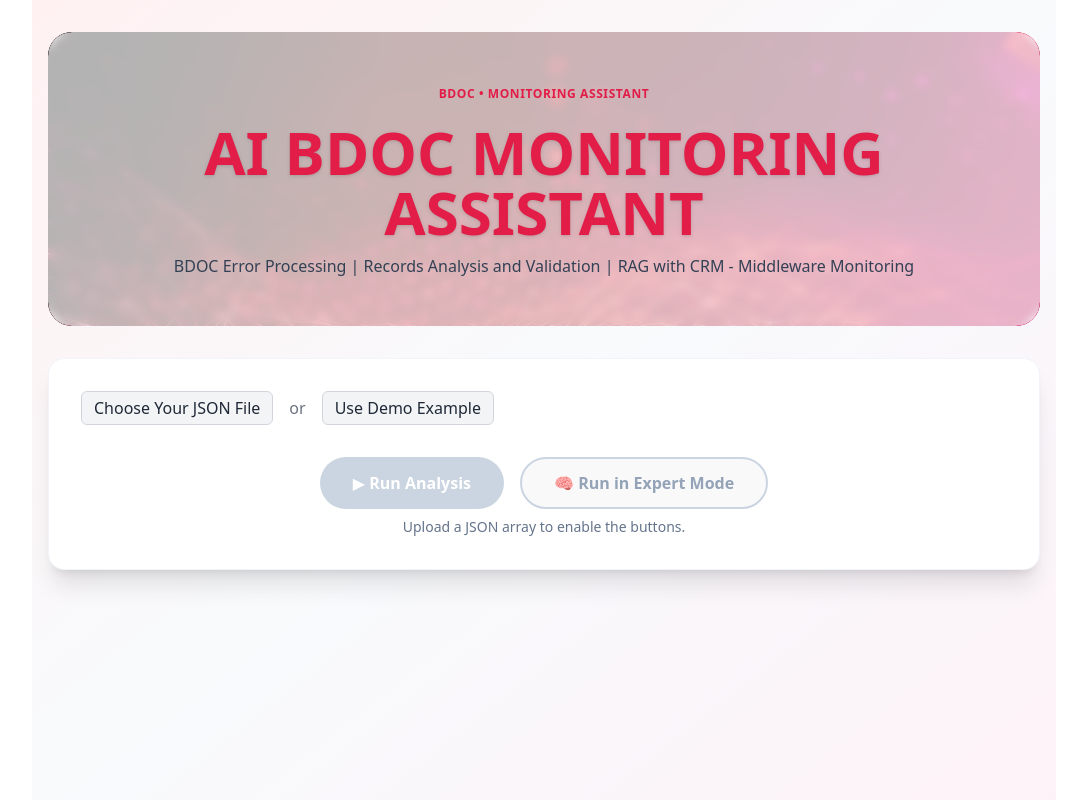
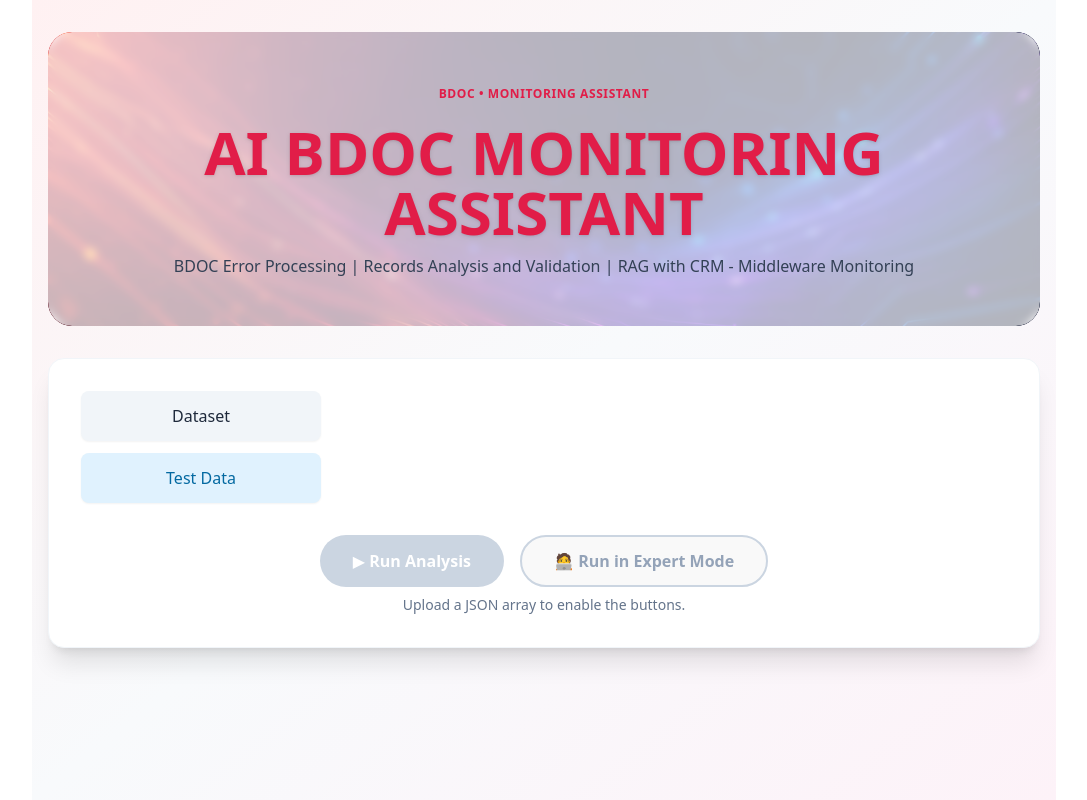
Before and after one commit to marcin4ever/ai-bdoc-assistant, a React (Vite) app in the folder frontend-react/: page / in a window 1280 px wide. Shown: the whole page, without its empty margins (96-1183 px from the left). Built offline with nearby package versions, Linux system fonts and the light colour scheme.

Commit message:
BDOC Assistant

```diff
--- a/frontend-react/src/App.tsx
+++ b/frontend-react/src/App.tsx
@@ -291,13 +291,13 @@ return (
 
               <div className="mb-4 space-y-1">
                 <hr className="my-4 border-t border-gray-300" />
-                <p className="font-semibold">Summary:</p>
+                <p className="font-semibold">Analysis:</p>
                 {summary.ok > 0 && (
-                  <p className="text-green-600 font-bold">✅ {summary.ok} OK</p>
+                  <p className="text-green-600 font-bold">🔁 {summary.ok} Reprocess</p>
                 )}
                 {summary.error > 0 && (
                   <p className="text-red-600 font-bold">
-                    ❌ {summary.error} {summary.error === 1 ? 'Error' : 'Errors'}
+                    🗑️ {summary.error} {summary.error === 1 ? 'Delete' : 'Delete'}
                   </p>
                 )}
               </div>
@@ -410,13 +410,6 @@ return (
                       >
                         {result.worklisted ? '❓ Unclear' : '❓ Undefined'}
                       </button>
-
-                      <button
-                        disabled
-                        className="flex items-center gap-1 px-2 py-1 border border-gray-300 rounded-lg shadow text-sm bg-gray-200 text-gray-500 cursor-not-allowed"
-                      >
-                        📤 Sync to SAP
-                      </button>
                     </div>
                   </div>
                 </div>
--- a/frontend-react/src/components/Header.tsx
+++ b/frontend-react/src/components/Header.tsx
@@ -2,7 +2,7 @@ export default function Header() {
   return (
     <div
       className="relative overflow-hidden rounded-3xl bg-cover bg-center"
-      style={{ backgroundImage: "url('/BDOC_back_1.jpg')" }}
+      style={{ backgroundImage: "url('/BDOC_back_2.png')" }}
     >
       <div className="px-6 py-12 md:px-10 text-center bg-white/70 backdrop-blur-sm rounded-3xl">
         <span className="inline-flex items-center px-3 py-1 text-xs font-semibold tracking-wider text-rose-600 uppercase rounded-full">
--- a/frontend-react/src/components/RunControls.tsx
+++ b/frontend-react/src/components/RunControls.tsx
@@ -34,7 +34,7 @@ export default function RunControls({ records, runValidation, isValidating }: Pr
               : "border-rose-500 text-rose-600 hover:bg-rose-50 shadow")
           }
         >
-          🧠 Run in Expert Mode
+          🧑‍💻 Run in Expert Mode
         </button>
       </div>
 
--- a/frontend-react/src/components/UploadSection.tsx
+++ b/frontend-react/src/components/UploadSection.tsx
@@ -7,20 +7,18 @@ interface UploadSectionProps {
 
 const UploadSection: React.FC<UploadSectionProps> = ({ handleFileChange, loadDemoFile }) => {
     return (
-        <div className="flex items-center gap-4 mb-4">
-            <label className="cursor-pointer bg-gray-100 hover:bg-gray-200 text-gray-800 px-3 py-1 rounded-md border border-gray-300">
-                Choose Your JSON File
-                <input type="file" accept="application/json" onChange={handleFileChange} hidden />
-            </label>
+        <div className="flex flex-col items-start gap-3 mb-6">
+        <button
+            className="w-60 px-4 py-3 bg-slate-100 hover:bg-slate-200 text-slate-800 font-medium rounded-lg shadow-sm transition"
+        >
+            Dataset
+        </button>
 
-            <span className="text-gray-500 font-medium">or</span>
-
-            <button
-                onClick={loadDemoFile}
-                className="bg-gray-100 hover:bg-gray-200 text-gray-800 font-normal px-3 py-1 rounded-md border border-gray-300"
-            >
-                Use Demo Example
-            </button>
+        <button
+            className="w-60 px-4 py-3 bg-sky-100 hover:bg-sky-200 text-sky-700 font-medium rounded-lg shadow-sm transition"
+        >
+            Test Data
+        </button>
         </div>
     );
 };
```
Also changed, not shown: frontend-react/public/BDOC_back_2.png (added).
